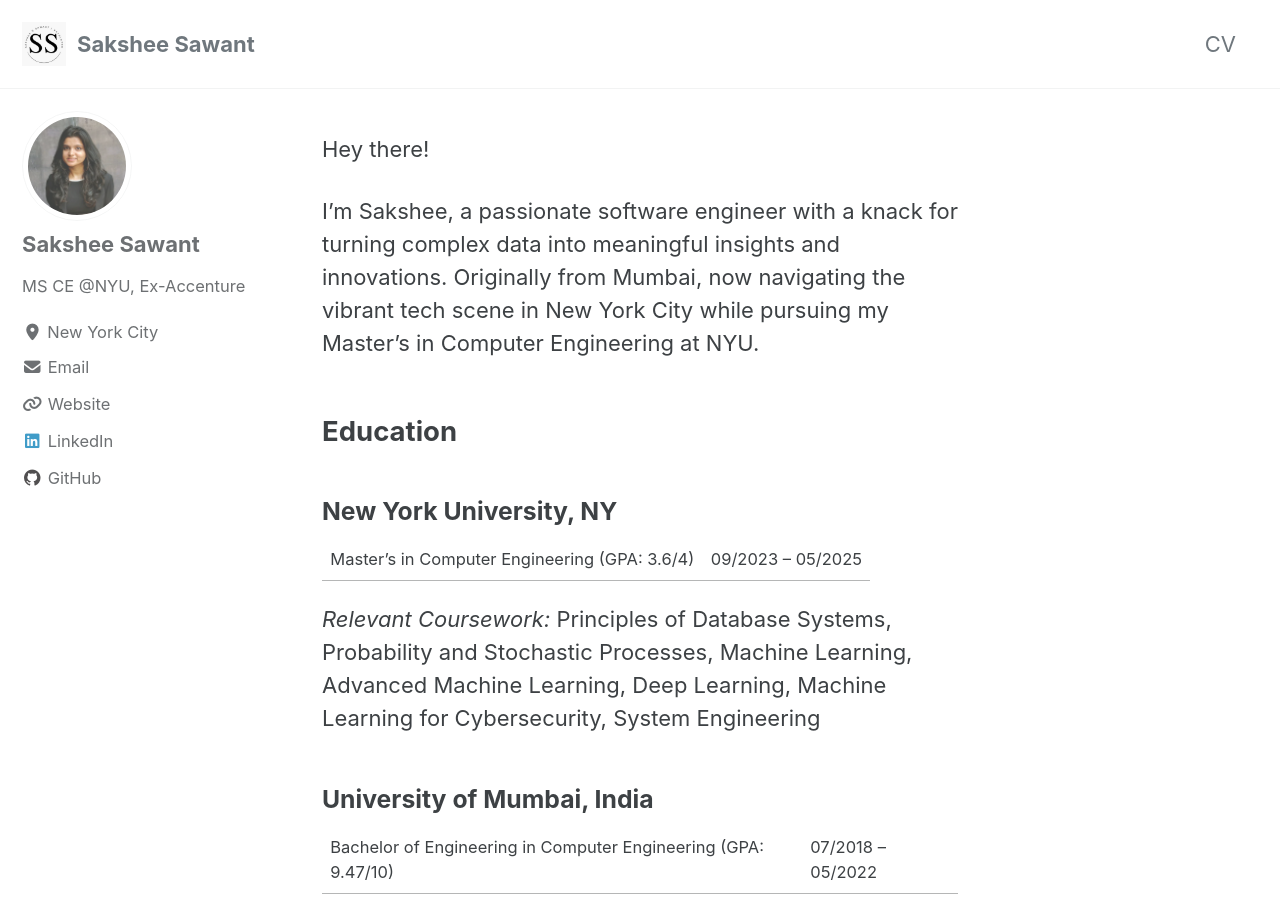
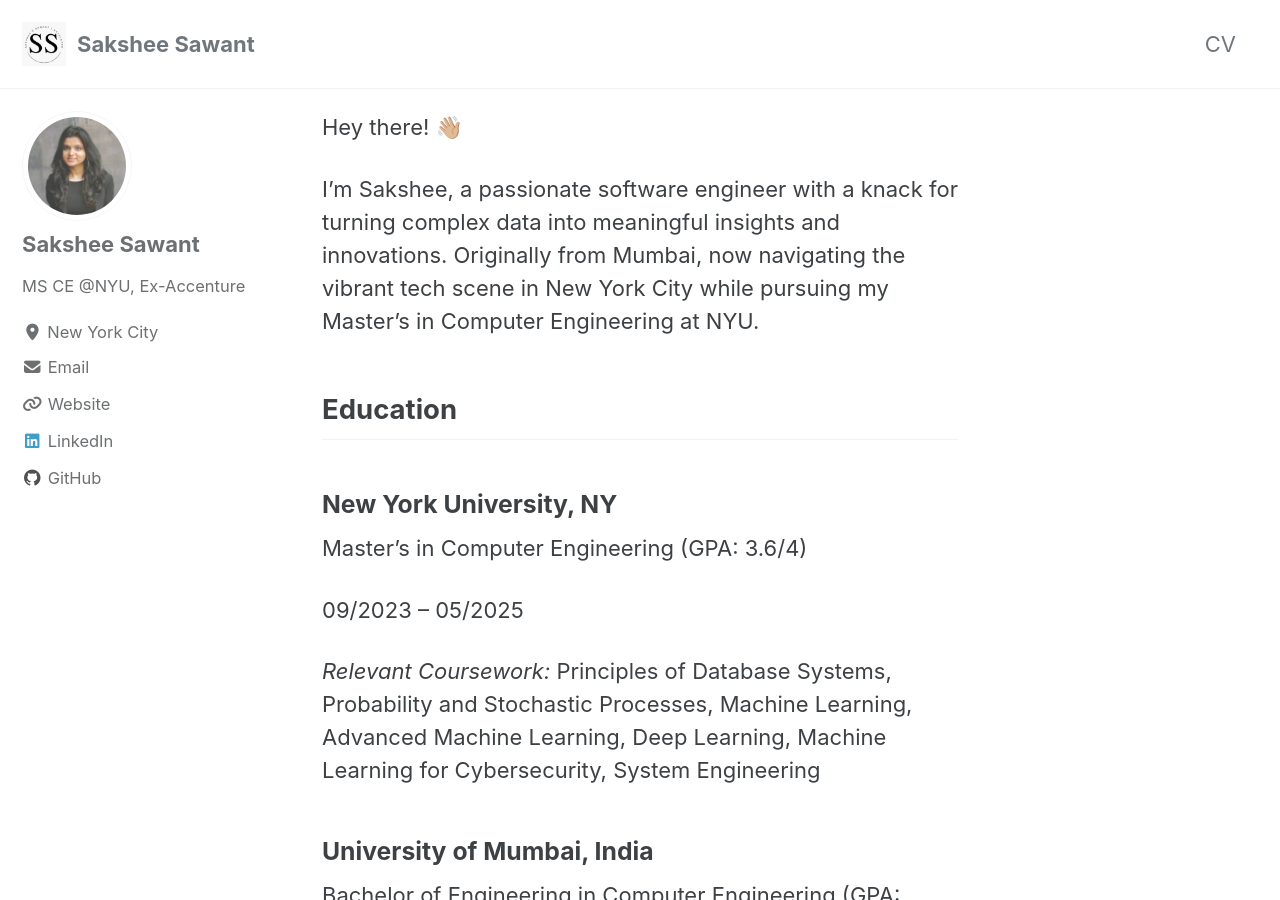
Before and after one commit to saksheessawant/saksheessawant.github.io, a Jekyll site: the page built from index.md, in a window 1280 px wide and 900 px high. Built offline with Jekyll 4.4.1, drawn with Linux system fonts in a browser that asks for light colours; cached includes are drawn as plain includes.

Commit message:
updating website

```diff
--- a/_config.yml
+++ b/_config.yml
@@ -245,6 +245,7 @@ plugins:
   - jekyll-gist
   - jekyll-feed
   - jekyll-include-cache
+  - jemoji
 
 # mimic GitHub Pages with --safe
 whitelist:
@@ -253,6 +254,7 @@ whitelist:
   - jekyll-gist
   - jekyll-feed
   - jekyll-include-cache
+  - jemoji
 
 
 # Archives
--- a/index.md
+++ b/index.md
@@ -11,13 +11,17 @@ I'm Sakshee, a passionate software engineer with a knack for turning complex dat
 
 ### New York University, NY
 
-| Master’s in Computer Engineering (GPA: 3.6/4) | 09/2023 – 05/2025 |
+Master’s in Computer Engineering (GPA: 3.6/4)
+
+09/2023 – 05/2025
 
 _Relevant Coursework:_ Principles of Database Systems, Probability and Stochastic Processes, Machine Learning, Advanced Machine Learning, Deep Learning, Machine Learning for Cybersecurity, System Engineering
 
 ### University of Mumbai, India
 
-| Bachelor of Engineering in Computer Engineering (GPA: 9.47/10) | 07/2018 – 05/2022 |
+Bachelor of Engineering in Computer Engineering (GPA: 9.47/10)
+
+07/2018 – 05/2022
 
 _Relevant Coursework:_ Database Management System, Data Warehousing & Mining, Machine Learning, Software Engineering
 
```
Also changed, not shown: other parts of index.md (+2 -2 lines).
